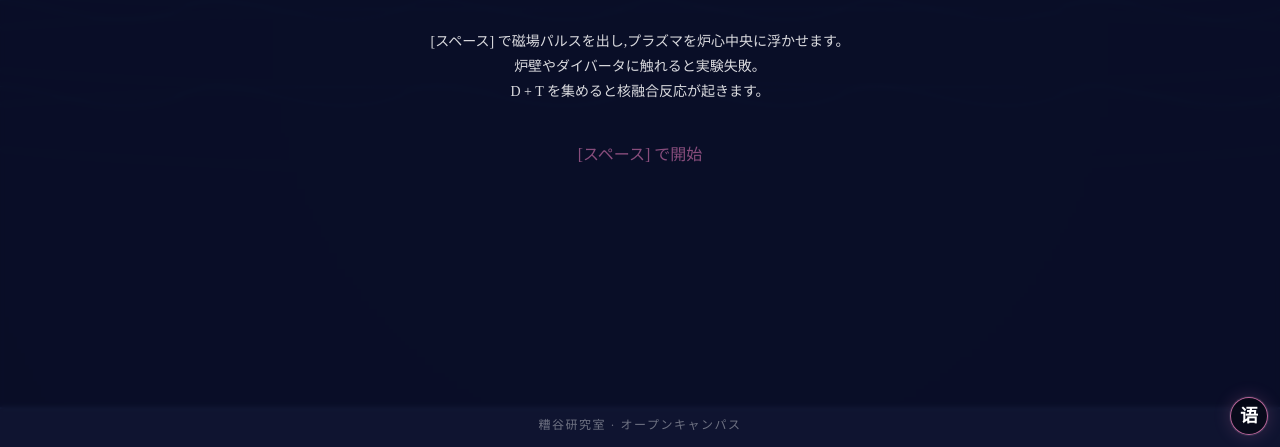
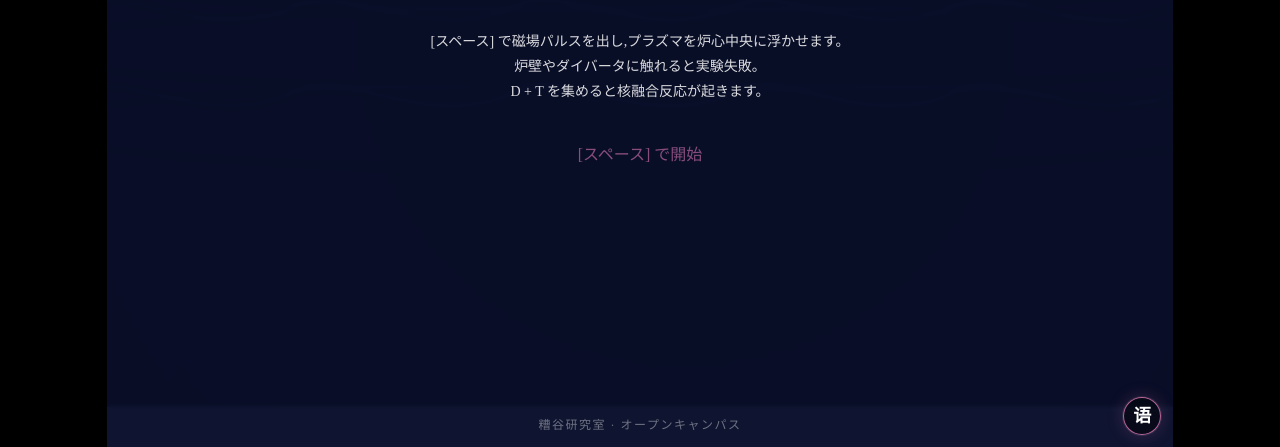
Before and after one commit to HCID274/FlappyFusion-, a website built with Vite: page src/index.html in a window 1280 px wide. Shown: the part 353-800 px from the top of the page. Built offline with nearby package versions, Linux system fonts and the light colour scheme; animation ran at ten frames a second.

Commit message:
style(html): 优化游戏区域的布局和样式
- 调整背景颜色为纯黑并使用网格布局居中内容
- 为游戏容器添加固定宽高比并优化尺寸计算
- 通过@supports规则支持100dvh单位适配移动设备
- 修改输入框宽度计算为相对于父元素百分比

♻️ refactor(js): 重构游戏尺寸和响应逻辑

- 新增stage元素引用用于获取容器实际尺寸
- 重命名函数以反映基于stage的尺寸计算逻辑
- 重构尺寸计算函数优先使用容器尺寸并保持4:3比例
- 组合resize事件和ResizeObserver确保不同场景下的响应性

```diff
--- a/src/index.html
+++ b/src/index.html
@@ -13,17 +13,28 @@
       width: 100%;
       height: 100%;
       margin: 0; padding: 0; min-height: 100vh;
-      background: #050818;
+      background: #000;
       font-family: var(--font-app);
       color: #fff;
       overflow: hidden;
     }
+    body {
+      display: grid;
+      place-items: center;
+    }
     .game-wrap {
       position: relative;
-      width: 100vw;
-      height: 100vh;
-      height: 100dvh;
+      width: min(100vw, 133.333333vh);
+      height: min(100vh, 75vw);
+      aspect-ratio: 4 / 3;
       overflow: hidden;
+      background: #0a0e27;
+    }
+    @supports (height: 100dvh) {
+      .game-wrap {
+        width: min(100vw, 133.333333dvh);
+        height: min(100dvh, 75vw);
+      }
     }
     #game {
       display: block;
@@ -236,7 +247,7 @@
       position: absolute;
       left: 50%;
       bottom: 24px;
-      width: min(480px, calc(100vw - 32px));
+      width: min(480px, calc(100% - 32px));
       height: 44px;
       transform: translate(-50%, 72px);
       opacity: 0;
--- a/src/main.js
+++ b/src/main.js
@@ -30,6 +30,7 @@ import { createHUD } from './presentation/hud.js';
 import { createScreens } from './presentation/screens.js';
 
 const canvas = document.getElementById('game');
+const stage = canvas.closest('.game-wrap');
 applyDocumentFonts(initLocale());
 onLocaleChange(applyDocumentFonts);
 await preloadAssets();
@@ -39,18 +40,31 @@ ctx.imageSmoothingQuality = 'high';
 
 const maxRenderScale = CONFIG.canvas.renderScale || 1;
 
-function getViewportSize() {
+function getFallbackStageSize() {
   const viewport = window.visualViewport;
-  const width = viewport?.width || window.innerWidth || document.documentElement.clientWidth || CONFIG.canvas.width;
-  const height = viewport?.height || window.innerHeight || document.documentElement.clientHeight || CONFIG.canvas.height;
+  const viewportWidth = viewport?.width || window.innerWidth || document.documentElement.clientWidth || CONFIG.canvas.width;
+  const viewportHeight = viewport?.height || window.innerHeight || document.documentElement.clientHeight || CONFIG.canvas.height;
+  const width = Math.min(viewportWidth, viewportHeight * (4 / 3));
+  const height = Math.min(viewportHeight, viewportWidth * (3 / 4));
+
   return {
     width: Math.max(1, Math.round(width)),
     height: Math.max(1, Math.round(height)),
   };
 }
 
-function syncCanvasToViewport() {
-  const { width, height } = getViewportSize();
+function getStageSize() {
+  const rect = stage?.getBoundingClientRect();
+  if (!rect?.width || !rect?.height) return getFallbackStageSize();
+
+  return {
+    width: Math.max(1, Math.round(rect.width)),
+    height: Math.max(1, Math.round(rect.height)),
+  };
+}
+
+function syncCanvasToStage() {
+  const { width, height } = getStageSize();
   const renderScale = Math.min(Math.max(1, window.devicePixelRatio || 1), maxRenderScale);
 
   CONFIG.canvas.width = width;
@@ -67,7 +81,7 @@ function syncCanvasToViewport() {
   ctx.imageSmoothingQuality = 'high';
 }
 
-function clampWorldToViewport(world) {
+function clampWorldToStage(world) {
   const margin = CONFIG.obstacle.wallMargin;
   const p = world.plasma;
   const minY = margin + p.radius;
@@ -81,20 +95,22 @@ function clampWorldToViewport(world) {
   for (const obstacle of world.obstacles) obstacle.layout?.();
 }
 
-syncCanvasToViewport();
+syncCanvasToStage();
 
 const eventBus = createEventBus();
 const world = createWorld();
 const screenFxSystem = createScreenFxSystem(eventBus, world);
 
-window.addEventListener('resize', () => {
-  syncCanvasToViewport();
-  clampWorldToViewport(world);
-});
-window.visualViewport?.addEventListener('resize', () => {
-  syncCanvasToViewport();
-  clampWorldToViewport(world);
-});
+function resizeGame() {
+  syncCanvasToStage();
+  clampWorldToStage(world);
+}
+
+window.addEventListener('resize', resizeGame);
+window.visualViewport?.addEventListener('resize', resizeGame);
+if (typeof ResizeObserver !== 'undefined' && stage) {
+  new ResizeObserver(resizeGame).observe(stage);
+}
 
 // Order matters: input → spawn → particle stream → physics → collision → fusion → score/temp → phase/ignition → difficulty → particles → cleanup
 const systems = [
```
